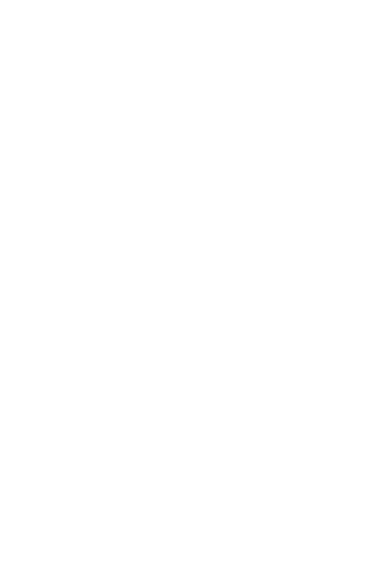
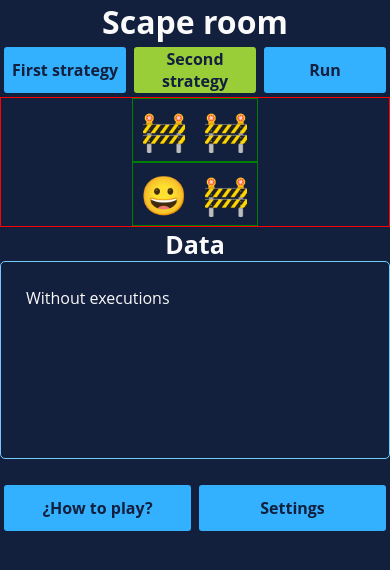
Before and after one commit to miltonials/scape-room, a plain HTML site: page index.html in a window 390 px wide. Drawn offline with Linux system fonts and the light colour scheme.

Commit message:
firts mobile view

```diff
--- a/index.html
+++ b/index.html
@@ -1,13 +1,70 @@
 <!DOCTYPE html>
 <html lang="en">
+
 <head>
   <meta charset="UTF-8">
   <meta http-equiv="X-UA-Compatible" content="IE=edge">
   <meta name="viewport" content="width=device-width, initial-scale=1.0">
   <title>Scape room</title>
-  <link rel="stylesheet" href="./styles/main.css">
+  <link rel="stylesheet" href="./styles/mobile.css">
+  <link rel="stylesheet" href="./styles/modals.css">
 </head>
+
 <body>
+  <header>
+    <h1>Scape room</h1>
+  </header>
+  <main class="game-container">
+    <section class="btns-container">
+      <button name="btn_firs_strategy" class="btn" id="btn_backtracking"
+        onclick="cambioEstrategia(true)">First strategy</button>
+      <button name="btn_second_strategy" class="btn active" id="btn_estrella"
+        onclick="cambioEstrategia(false)">Second strategy</button>
+      <button name="btn_run" class="btn" id="btn_run">Run</button>
+    </section>
+    <section class="room" id="room">
+      <div class="row">
+        <div id="frame_0_0" class="roomElement">
+          <p class="frame_content">🚧</p>
+        </div>
+        <div id="frame_0_1" class="roomElement">
+          <p class="frame_content">🚧</p>
+        </div>
+      </div>
+      <div class="row">
+        <div id="frame_1_0" class="roomElement">
+          <p class="frame_content">😀</p>
+        </div>
+        <div id="frame_1_1" class="roomElement">
+          <p class="frame_content">🚧</p>
+        </div>
+      </div>
+    </section>
+    <aside>
+      <section>
+        <h1>
+          Data
+        </h1>
+        <section id="logs-history">
+          <div id="logs-container">
+            <p>Without executions</p>
+          </div>
+        </section>
+        <br />
+        <section class="btns-container">
+          <button name="how_to_play" class="btn" id="how_to_play">
+              <a href="https://github.com/miltonials/scape-room" target="_blank">
+              ¿How to play?
+            </a>
+            </button>
+          <button name="settings-btn" class="btn" id="settings-btn">Settings</button>
+        </section>
+      </section>
+    </aside>
+  </main>
+  <script src="./js/modals/controller.js"></script>
+  <script src="./js/modals/customModals.js"></script>
   <script src="./js/main.js"></script>
 </body>
+
 </html>
--- /dev/null
+++ b/js/modals/controller.js
@@ -0,0 +1,80 @@
+/**
+ * Función que permite agregar atributos a un elemento
+ *
+ * @param {document.element} element | Elemento al que se le agregaran los atributos
+ * @param {object} attrObj | Objeto con los atributos a agregar
+ */
+const addAttributes = (element, attrObj) => {
+  for (let attr in attrObj) {
+    if (attrObj.hasOwnProperty(attr)) element.setAttribute(attr, attrObj[attr]);
+  }
+};
+
+/**
+ * Función que permite crear un elemento con sus atributos y contenido (hijos)
+ *
+ * @param {string} element | Elemento a crear
+ * @param {object} attributes | Atributos del elemento
+ * @param {Array} children | Contenido del elemento
+ * @return {document.element} | Elemento creado
+ */
+const createCustomElement = (element, attributes, children) => {
+  let customElement = document.createElement(element);
+  if (children !== undefined)
+    children.forEach((el) => {
+      if (el.nodeType) {
+        if (el.nodeType === 1 || el.nodeType === 11)
+          customElement.appendChild(el);
+      } else {
+        customElement.innerHTML += el;
+      }
+    });
+  addAttributes(customElement, attributes);
+  return customElement;
+};
+
+/**
+ * Función que permite crear un modal. Crea 2 elementos contenedores para el contenido.
+ *
+ * @param {string} content | Contenido del modal
+ */
+const printModal = (content) => {
+  // crear contenedor interno
+  const modalContentEl = createCustomElement(
+    "div",
+    {
+      id: "content--modal",
+      class: "content--modal",
+    },
+    [content]
+  );
+  // crear contenedor principal
+  const modalContainerEl = createCustomElement(
+    "section",
+    {
+      id: "modal--container",
+      class: "modal--container",
+    },
+    [modalContentEl]
+  );
+
+  // Imprimir modal
+  document.body.appendChild(modalContainerEl);
+  // remover modal
+  const removeModal = () => {
+    document.body.removeChild(modalContainerEl);
+  };
+
+  modalContainerEl.addEventListener("click", (e) => {
+    if (e.target === modalContainerEl || e.target.classList.contains("cancelar")) {
+      removeModal();
+    }
+  });
+
+  window.addEventListener("keydown", (keyData) => {
+    let modal = document.querySelector(".modal--container");
+    if (keyData.keyCode == 27 && modal) {
+      modal.click();
+    }
+  });
+};
--- /dev/null
+++ b/styles/mobile.css
@@ -0,0 +1,121 @@
+:root {
+  --main-bg-color: #121f3d;
+  --secondary-bg-color: #24385b;
+  --btn-color: #33b1ff;
+  --hover-shadow-color: #99ce39;
+  --hover: #74caff;
+  --active: #03091e;
+}
+
+* {
+  box-sizing: border-box;
+  padding: 0;
+  margin: 0;
+  font-family: 'Open Sans', sans-serif;
+}
+
+body {
+  display: flex;
+  flex-wrap: wrap;
+  justify-content: center;
+  background-color: var(--main-bg-color);
+  color: #fafafa;
+}
+
+a {
+  text-decoration: none;
+  color: var(--main-bg-color);
+}
+
+.game-container {
+  display: flex;
+  flex-direction: column;
+  align-items: center
+}
+
+.btns-container {
+  display: flex;
+  width: 100vw;
+}
+
+.room {
+  display: flex;
+  flex-direction: column;
+  align-items: center;
+  width: 100%;
+}
+
+aside h1 {
+  text-align: center;
+  font-size: 25px;
+}
+
+.btn {
+  border-radius: 5px;
+  margin: 2px;
+  height: 50px;
+  width: 100%;
+}
+
+button {
+  background: var(--btn-color);
+  border: 2px solid;
+  font: inherit;
+  color: var(--main-bg-color);
+  transition: 0.25s;
+  font-weight: bolder;
+}
+
+.btn:hover {
+  background-color: var(--hover-shadow-color);
+  box-shadow: 0 0.5em 0.5em -0.4em var(--hover);
+  transform: translateY(-0.10em);
+  border: none
+}
+
+.aside {
+  width: 30%;
+  box-sizing: border-box;
+  text-align: justify;
+  margin: 10px;
+  float: left;
+  padding: 20px;
+}
+
+.active {
+  background-color: var(--hover-shadow-color);
+}
+
+/* ESTILOS TABLERO */
+.room {
+  border : 1px solid red
+}
+
+.row {
+  display: flex;
+  flex-direction: row;
+  border: 1px solid green;
+}
+
+.roomElement {
+  width: 62px;
+  height: 62px;
+}
+
+.frame_content {
+  display: flex;
+  justify-content: center;
+  align-items: center;
+  font-size: 38px;
+  font-weight: 650;
+  width: 100%;
+  height: 100%;
+}
+
+#logs-history {
+  height: 198px;
+  overflow: scroll;
+  border: #74caff 1px solid;
+  border-radius: 5px;
+  padding: 25px;
+}
```
Also changed, not shown: styles/main.css (deleted).
